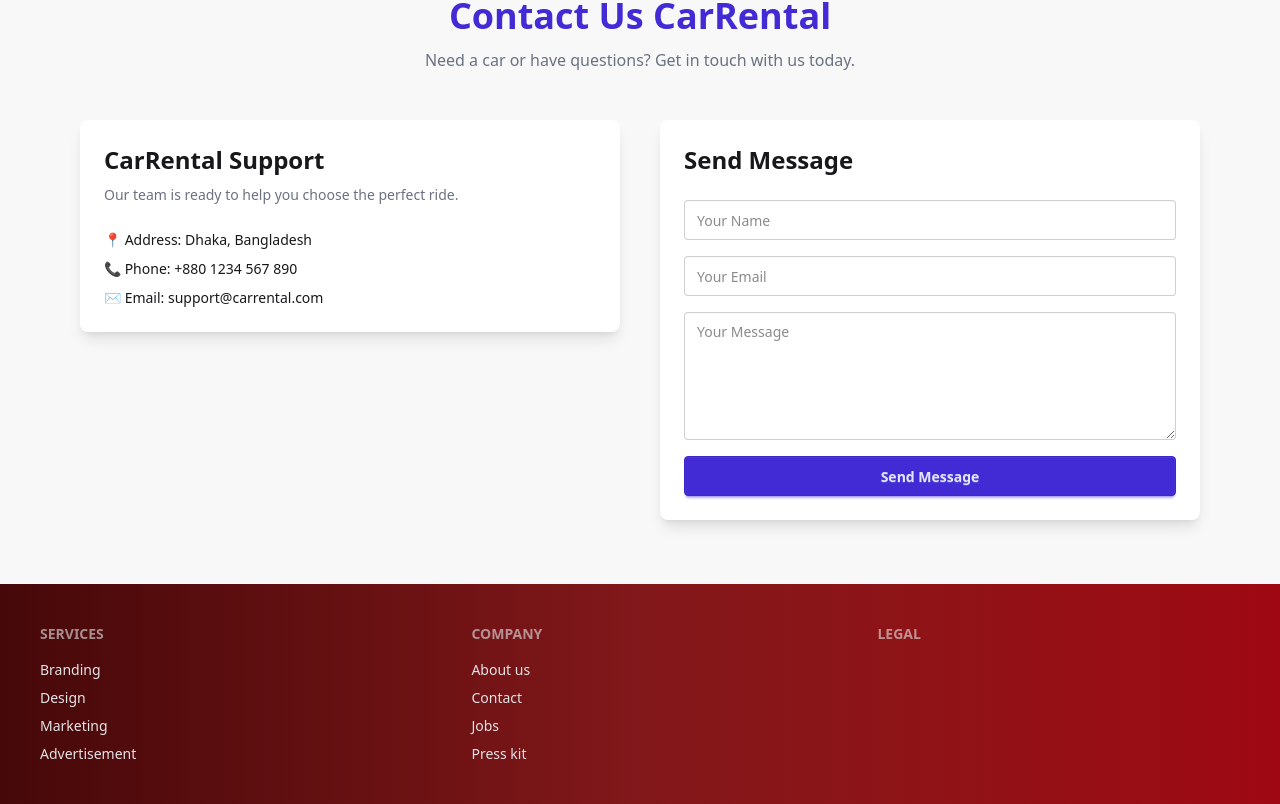
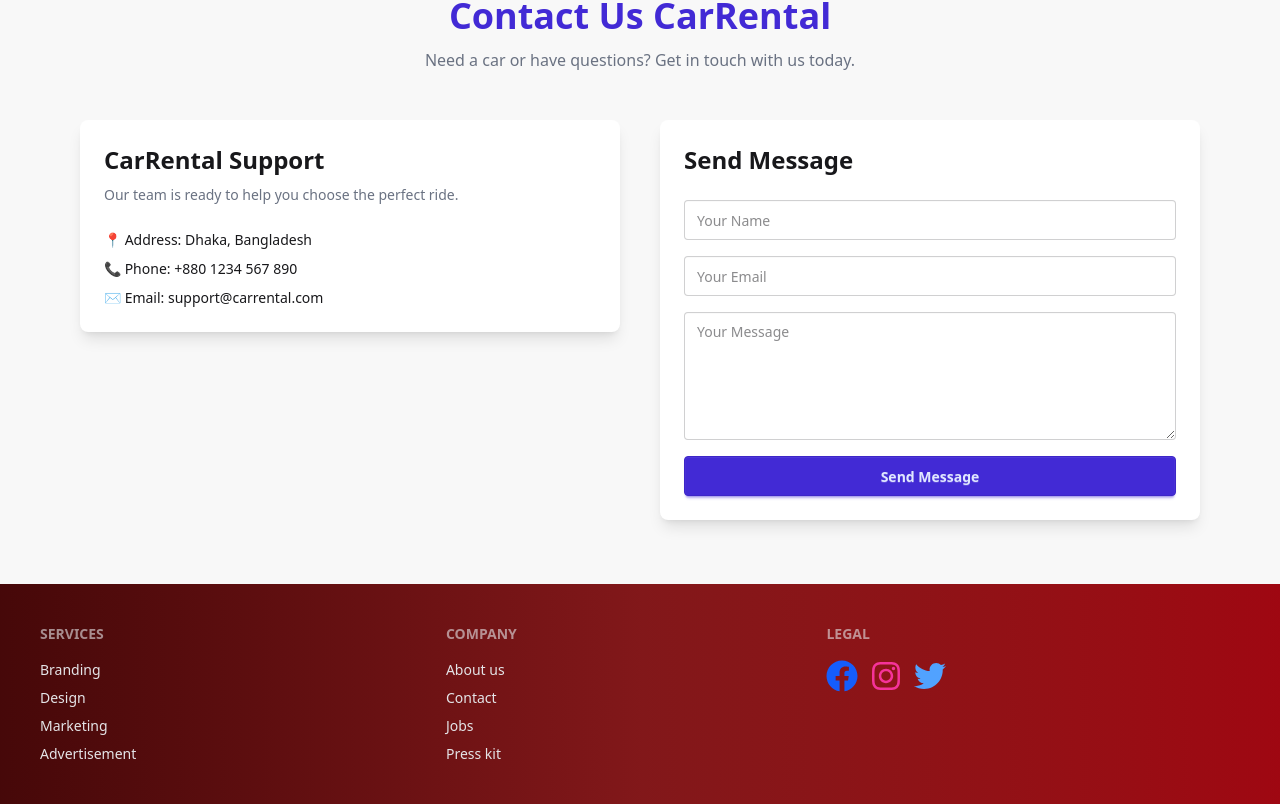
Before and after one commit to junayed-khan24/CarWeb, a React (Vite) app: page / in a window 1280 px wide. Shown: the part 2781-3585 px from the top of the page. Built offline with nearby package versions, Linux system fonts and the light colour scheme.

Commit message:
added icons

```diff
--- a/src/Componets/Footer.jsx
+++ b/src/Componets/Footer.jsx
@@ -1,4 +1,5 @@
 import React from 'react';
+import { FaFacebook, FaInstagram, FaTwitter } from 'react-icons/fa';
 
 const Footer = () => {
     return (
@@ -20,7 +21,11 @@ const Footer = () => {
   </nav>
   <nav>
     <h6 className="footer-title">Legal</h6>
-
+    <div className='flex gap-3'>
+    <FaFacebook size={32} className='text-blue-600'></FaFacebook>
+    <FaInstagram size={32} className='text-pink-500'></FaInstagram>
+    <FaTwitter size={32} className='text-blue-400'></FaTwitter>
+    </div>
   </nav>
 </footer>
         </div>
```
